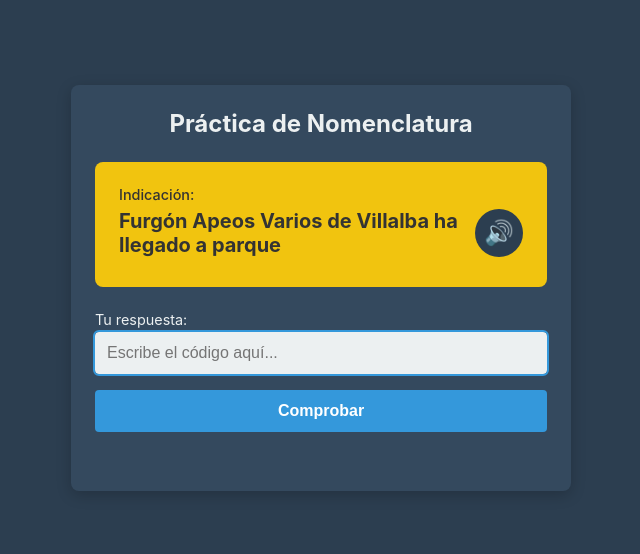
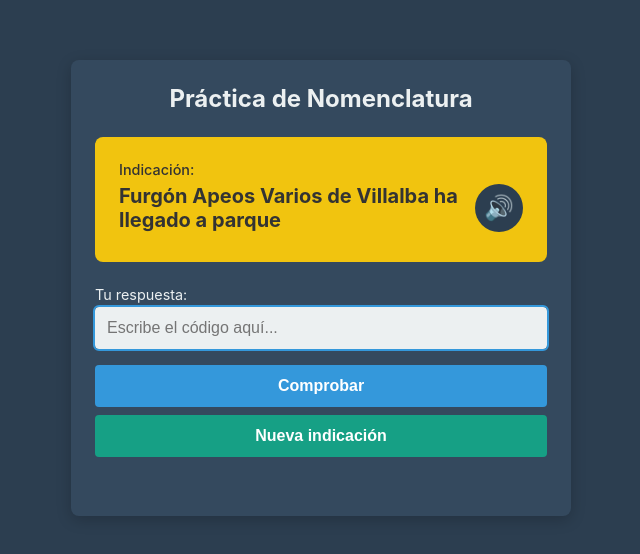
Before and after one commit to ruloalonso/firefighter-nomenclature-trainer, a plain HTML site: page index.html in a window 1280 px wide. Shown: the part 112-666 px from the top of the page, without its empty margins (319-959 px from the left). Drawn offline with Linux system fonts and the light colour scheme.

Commit message:
feat: add "Nueva indicación" button and exclude C4 code for vehicles
- Added new button to generate questions without checking the current answer
- Implemented logic to prevent C4 code (intervención controlada) from being assigned to vehicles, as only command centers can issue controlled interventions
- Removed stray character from getVehiculoName function

```diff
--- a/app.js
+++ b/app.js
@@ -71,6 +71,7 @@ const questionText = document.getElementById("question-text");
 const answerInput = document.getElementById("answer-input");
 const checkButton = document.getElementById("check-button");
 const nextButton = document.getElementById("next-button");
+const newQuestionButton = document.getElementById("new-question-button");
 const feedbackText = document.getElementById("feedback-text");
 const speakButton = document.getElementById("speak-button");
 
@@ -102,7 +103,6 @@ function getVehiculoName(vKey, vName) {
   if (vKey === ".36") return "RBQ";
   if (vKey === ".40") return "BUS";
   return vName;
-  º;
 }
 
 // Devuelve el nombre de la jefatura, eligiendo uno si hay '/'
@@ -150,12 +150,17 @@ function generateQuestion() {
       answer = jKey;
       break;
 
-    case 3: // Parque + Vehículo + Clave
+    case 3: // Parque + Vehículo + Clave (excepto C4 que es solo para jefaturas)
       pKey = getRandomKey(parques);
       pName = getParqueName(parques[pKey]);
       vKey = getRandomKey(vehiculos);
       vName = getVehiculoName(vKey, vehiculos[vKey]);
-      cKey = getRandomKey(claves);
+
+      // Excluir C4 para vehículos (solo jefaturas pueden dar intervención controlada)
+      do {
+        cKey = getRandomKey(claves);
+      } while (cKey === "C4");
+
       cName = claves[cKey];
 
       question = `${vName} de ${pName} ${cName}`;
@@ -181,6 +186,8 @@ function generateQuestion() {
       vKey = getRandomKey(vehiculos);
       vName = getVehiculoName(vKey, vehiculos[vKey]);
 
+      // En este caso, la jefatura puede dar C4 (intervención controlada)
+      // pero el vehículo no puede hacerlo, así que la clave se asocia a la jefatura
       cKey = getRandomKey(claves);
       cName = claves[cKey];
 
@@ -248,6 +255,9 @@ nextButton.addEventListener("click", nextQuestion);
 // Leer pregunta con el botón
 speakButton.addEventListener("click", speakQuestion);
 
+// Nueva indicación con el botón
+newQuestionButton.addEventListener("click", nextQuestion);
+
 // Permitir usar "Enter" para comprobar
 answerInput.addEventListener("keydown", (e) => {
   if (e.key === "Enter") {
--- a/index.html
+++ b/index.html
@@ -31,6 +31,7 @@
 
       <button id="check-button">Comprobar</button>
       <button id="next-button" class="hidden">Siguiente</button>
+      <button id="new-question-button">Nueva indicación</button>
 
       <p id="feedback-text"></p>
     </main>
--- a/style.css
+++ b/style.css
@@ -140,6 +140,15 @@ button:hover {
     background-color: #7f8c8d;
 }
 
+#new-question-button {
+    background-color: #16a085;
+    margin-top: 0.5rem;
+}
+
+#new-question-button:hover {
+    background-color: #1abc9c;
+}
+
 .hidden {
     display: none;
 }
```
